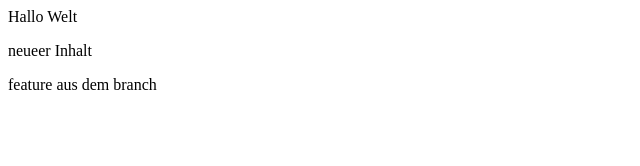
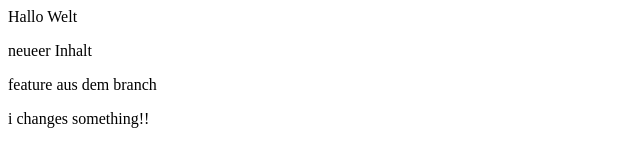
Before and after one commit to matzi19/example, a plain HTML site: page index.html in a window 1280 px wide. Shown: the whole page, without its empty margins (0-640 px from the left). Drawn offline with Linux system fonts and the light colour scheme.

Commit message:
latest feature added

```diff
--- a/index.html
+++ b/index.html
@@ -4,3 +4,5 @@
 <p>neueer Inhalt</p>
 
 <p>feature aus dem branch</p>
+
+<p>i changes something!!</p>
```
